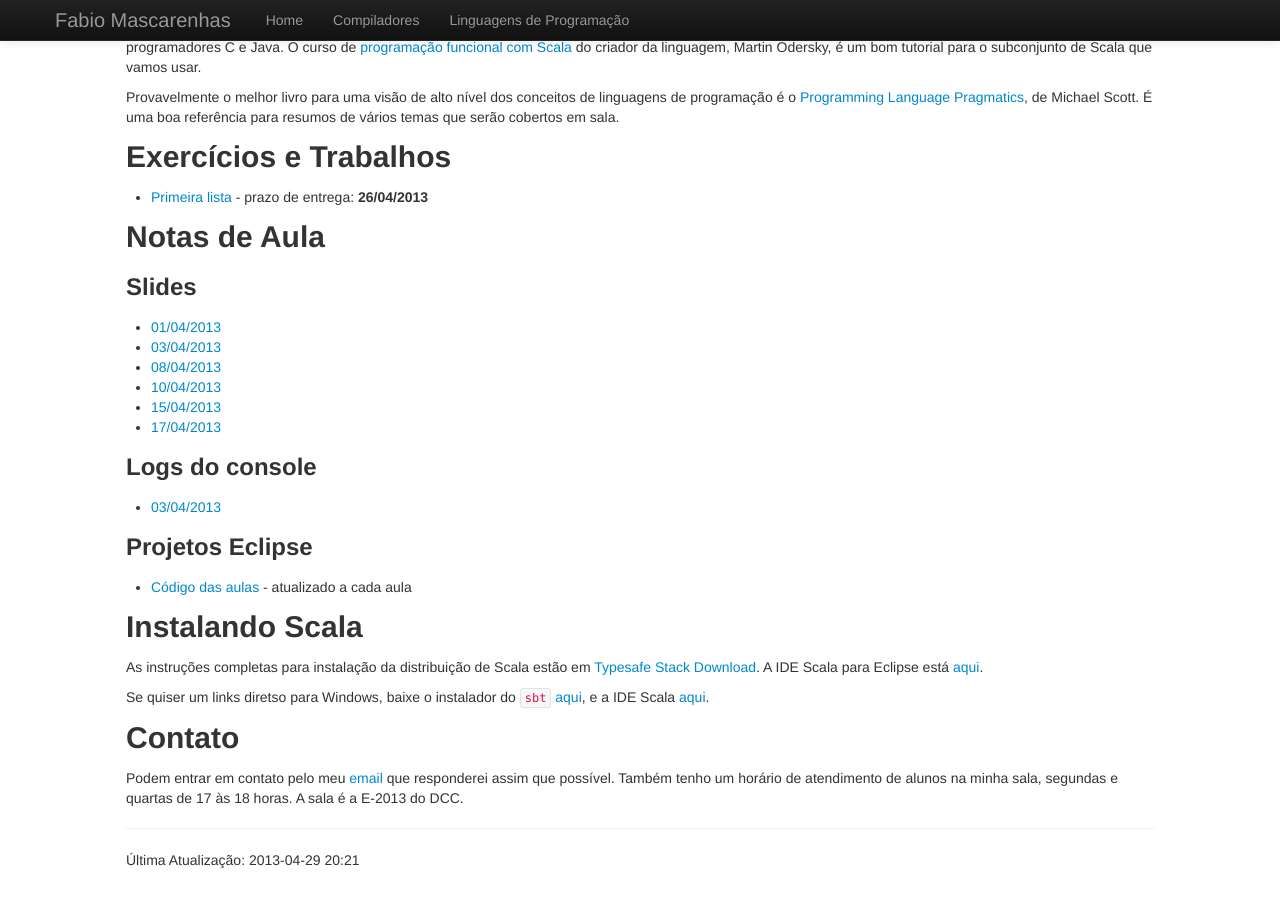
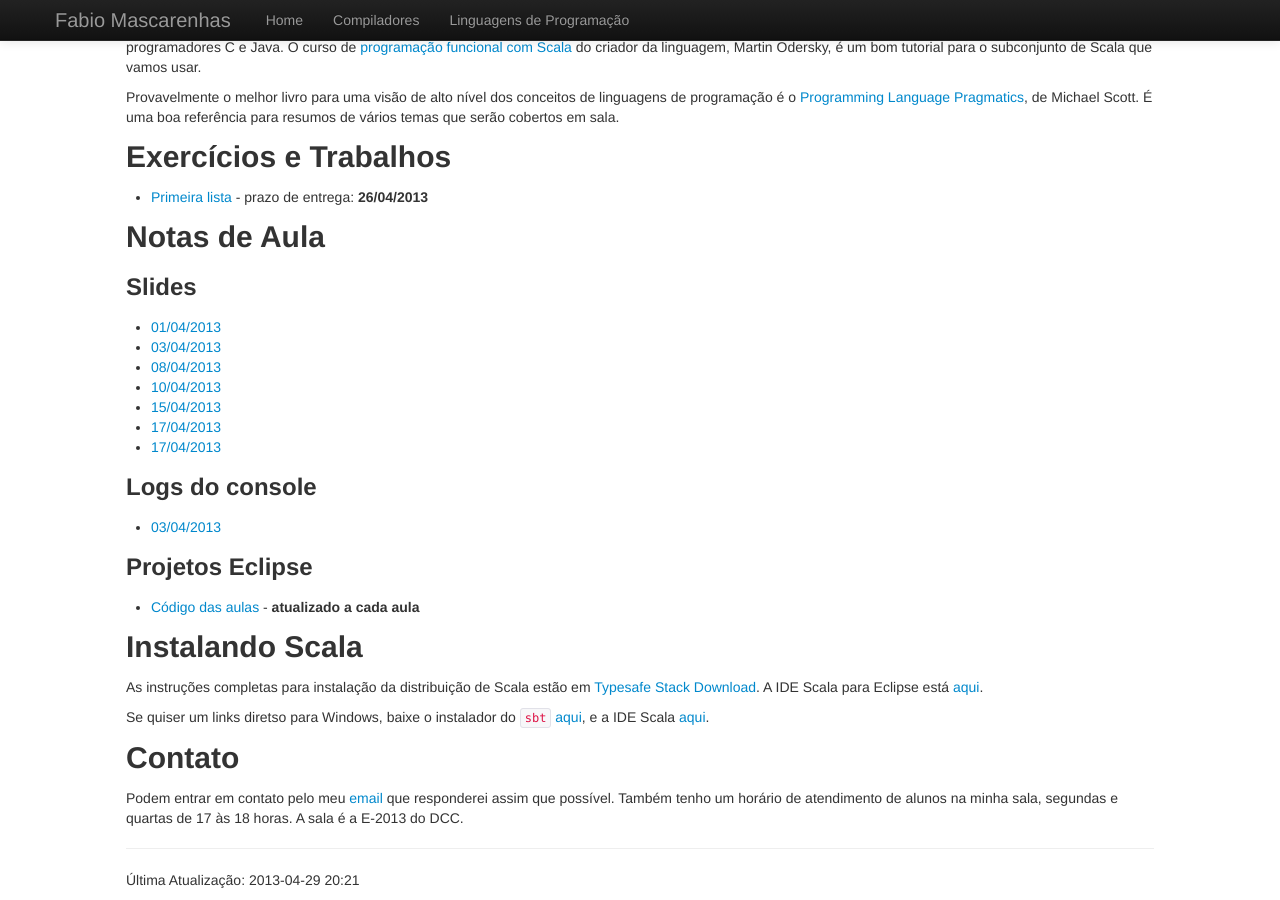
Before and after one commit to fabiomascarenhas/fabiomascarenhas.github.com, a Jekyll site: the page built from lp/index.md, in a window 1280 px wide and 900 px high, scrolled down 873 px. Built offline with Jekyll 4.4.1, drawn with Linux system fonts in a browser that asks for light colours.

Commit message:
notas de aula lp 29/04

```diff
--- a/lp/index.md
+++ b/lp/index.md
@@ -95,6 +95,7 @@ Notas de Aula
 * [10/04/2013](Aula4.pdf)
 * [15/04/2013](Aula5.pdf)
 * [17/04/2013](Aula6.pdf)
+* [17/04/2013](Aula7.pdf)
 
 ### Logs do console
 
@@ -102,7 +103,7 @@ Notas de Aula
 
 ### Projetos Eclipse
 
-* [Código das aulas](aulas.zip) - atualizado a cada aula
+* [Código das aulas](aulas.zip) - **atualizado a cada aula**
 
 Instalando Scala
 ----------------
```
Also changed, not shown: 1 other file.
